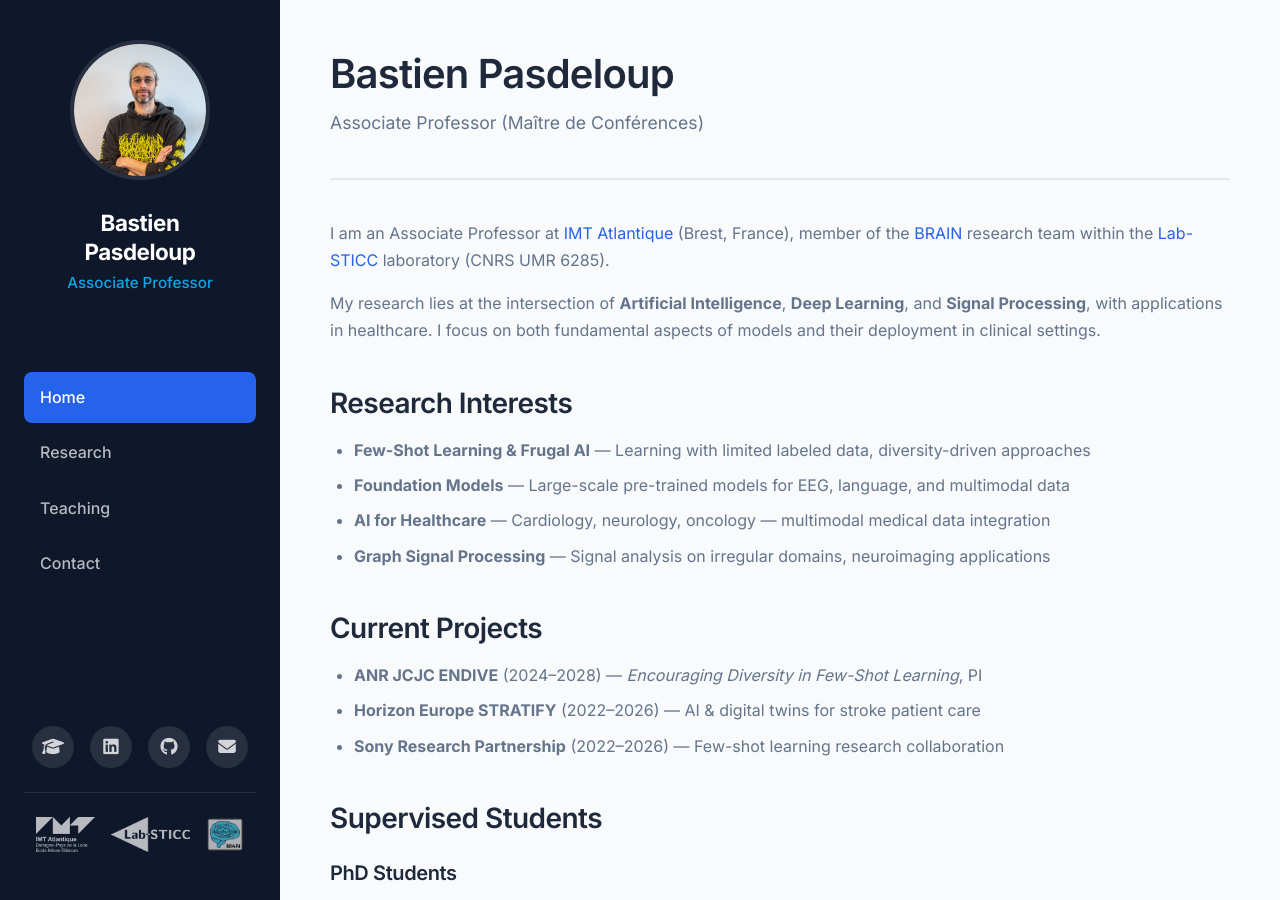
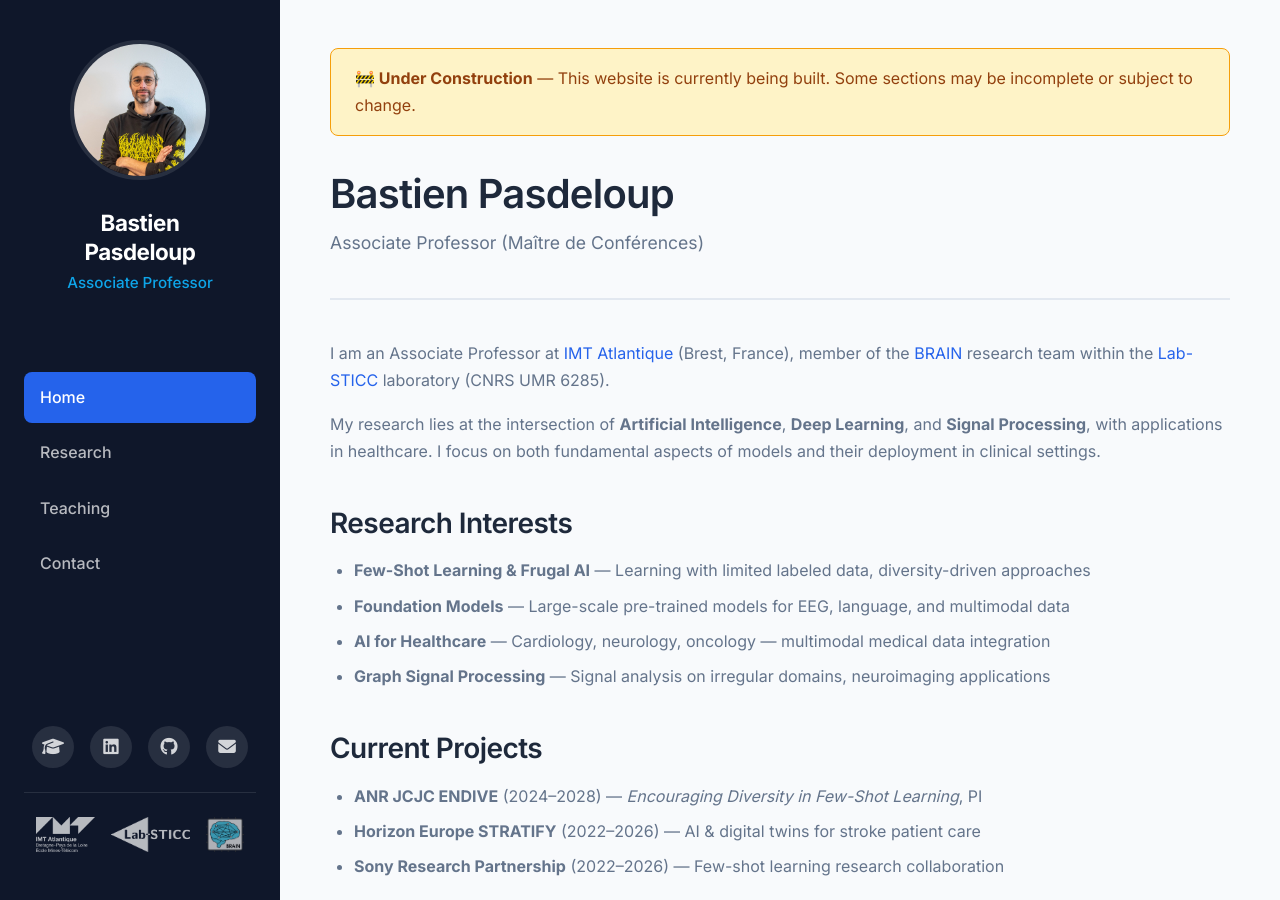
Before and after one commit to BastienPasdeloup/BastienPasdeloup.github.io, a Jekyll site: the page built from index.md, in a window 1280 px wide and 900 px high. Built offline with Jekyll 4.4.1, drawn with Linux system fonts in a browser that asks for light colours.

Commit message:
Add under construction notice

```diff
--- a/index.md
+++ b/index.md
@@ -2,6 +2,10 @@
 layout: default
 title: Home
 ---
+
+<div class="notice" style="background: #fef3c7; border: 1px solid #f59e0b; border-radius: 8px; padding: 1rem 1.5rem; margin-bottom: 2rem; color: #92400e;">
+  <strong>🚧 Under Construction</strong> — This website is currently being built. Some sections may be incomplete or subject to change.
+</div>
 
 <div class="page-header">
   <h1>Bastien Pasdeloup</h1>
```
